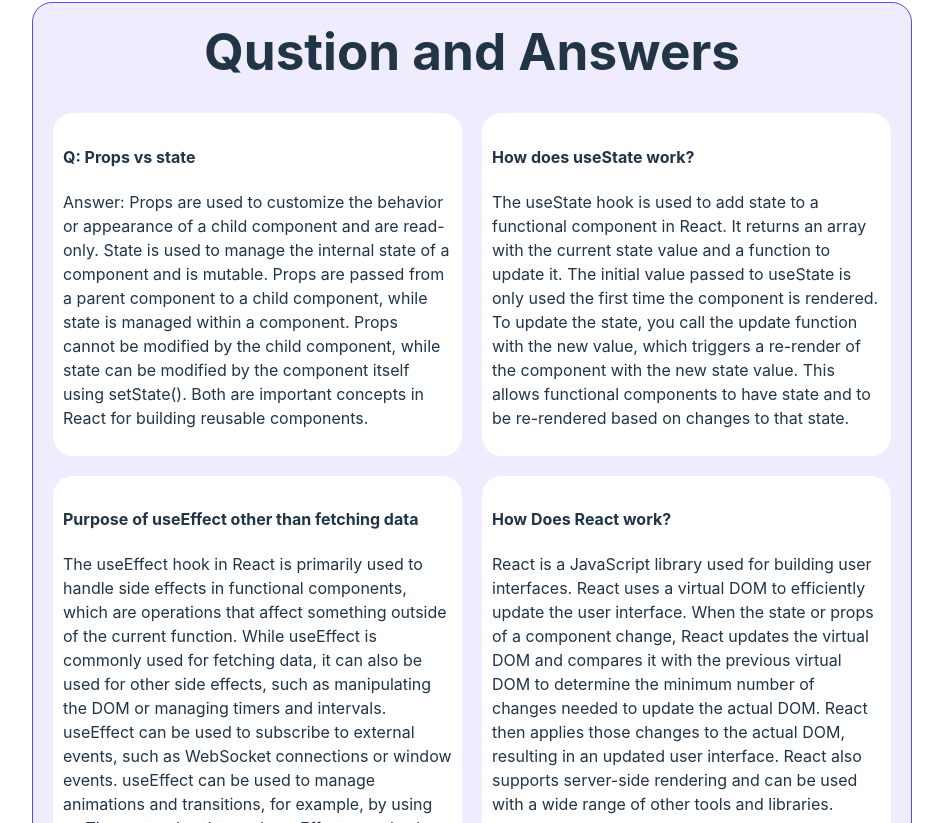
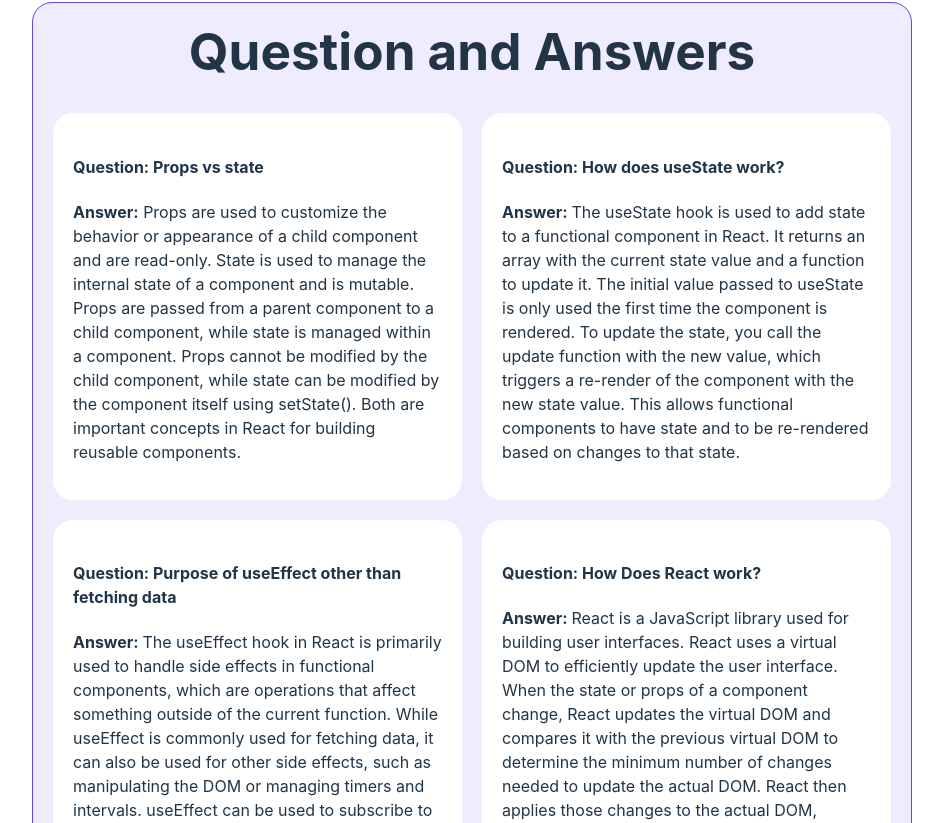
Before and after one commit to mirza-mohibul-hasan/knowledge-cafe, a React (Vite) app: page / in a window 1280 px wide. Shown: the part 3137-3960 px from the top of the page, without its empty margins (168-1111 px from the left). Built offline with nearby package versions, Linux system fonts and the light colour scheme.

Commit message:
minor issue fixed

```diff
--- a/src/components/Extrablog/Extrablog.css
+++ b/src/components/Extrablog/Extrablog.css
@@ -16,7 +16,7 @@
 }
 .extrablog{
     /* border: .5px solid #6047EC; */
-    padding: 10px;
+    padding: 20px;
     border-radius: 20px;
     background-color: white;
 }
--- a/src/components/Extrablog/Extrablog.jsx
+++ b/src/components/Extrablog/Extrablog.jsx
@@ -3,23 +3,23 @@ import './Extrablog.css'
 const Extrablog = () => {
     return (
         <div className='extrablog-parent'>
-            <h1 className='qa-title'>Qustion and Answers</h1>
+            <h1 className='qa-title'>Question and Answers</h1>
             <div className='extrablog-container'>
                 <div className='extrablog'>
-                    <h4>Q: Props vs state</h4>
-                    <p>Answer: Props are used to customize the behavior or appearance of a child component and are read-only. State is used to manage the internal state of a component and is mutable. Props are passed from a parent component to a child component, while state is managed within a component. Props cannot be modified by the child component, while state can be modified by the component itself using setState(). Both are important concepts in React for building reusable components.</p>
+                    <h4>Question: Props vs state</h4>
+                    <p><b>Answer:</b> Props are used to customize the behavior or appearance of a child component and are read-only. State is used to manage the internal state of a component and is mutable. Props are passed from a parent component to a child component, while state is managed within a component. Props cannot be modified by the child component, while state can be modified by the component itself using setState(). Both are important concepts in React for building reusable components.</p>
                 </div>
                 <div className='extrablog'>
-                    <h4>How does useState work?</h4>
-                    <p>The useState hook is used to add state to a functional component in React. It returns an array with the current state value and a function to update it. The initial value passed to useState is only used the first time the component is rendered. To update the state, you call the update function with the new value, which triggers a re-render of the component with the new state value. This allows functional components to have state and to be re-rendered based on changes to that state.</p>
+                    <h4>Question: How does useState work?</h4>
+                    <p><b>Answer: </b>The useState hook is used to add state to a functional component in React. It returns an array with the current state value and a function to update it. The initial value passed to useState is only used the first time the component is rendered. To update the state, you call the update function with the new value, which triggers a re-render of the component with the new state value. This allows functional components to have state and to be re-rendered based on changes to that state.</p>
                 </div>
                 <div className='extrablog'>
-                    <h4>Purpose of useEffect other than fetching data</h4>
-                    <p>The useEffect hook in React is primarily used to handle side effects in functional components, which are operations that affect something outside of the current function. While useEffect is commonly used for fetching data, it can also be used for other side effects, such as manipulating the DOM or managing timers and intervals. useEffect can be used to subscribe to external events, such as WebSocket connections or window events. useEffect can be used to manage animations and transitions, for example, by using setTimeout and setInterval. useEffect can also be used to clean up resources, such as removing event listeners or canceling subscriptions. useEffect is a powerful hook that allows functional components to handle a wide variety of side effects.</p>
+                    <h4>Question: Purpose of useEffect other than fetching data</h4>
+                    <p><b>Answer: </b>The useEffect hook in React is primarily used to handle side effects in functional components, which are operations that affect something outside of the current function. While useEffect is commonly used for fetching data, it can also be used for other side effects, such as manipulating the DOM or managing timers and intervals. useEffect can be used to subscribe to external events, such as WebSocket connections or window events. useEffect can be used to manage animations and transitions, for example, by using setTimeout and setInterval. useEffect can also be used to clean up resources, such as removing event listeners or canceling subscriptions. useEffect is a powerful hook that allows functional components to handle a wide variety of side effects.</p>
                 </div>
                 <div className='extrablog'>
-                    <h4>How Does React work?</h4>
-                    <p>React is a JavaScript library used for building user interfaces. React uses a virtual DOM to efficiently update the user interface. When the state or props of a component change, React updates the virtual DOM and compares it with the previous virtual DOM to determine the minimum number of changes needed to update the actual DOM. React then applies those changes to the actual DOM, resulting in an updated user interface. React also supports server-side rendering and can be used with a wide range of other tools and libraries.</p>
+                    <h4>Question: How Does React work?</h4>
+                    <p><b>Answer: </b>React is a JavaScript library used for building user interfaces. React uses a virtual DOM to efficiently update the user interface. When the state or props of a component change, React updates the virtual DOM and compares it with the previous virtual DOM to determine the minimum number of changes needed to update the actual DOM. React then applies those changes to the actual DOM, resulting in an updated user interface. React also supports server-side rendering and can be used with a wide range of other tools and libraries.</p>
                 </div>
             </div>
         </div>
```
